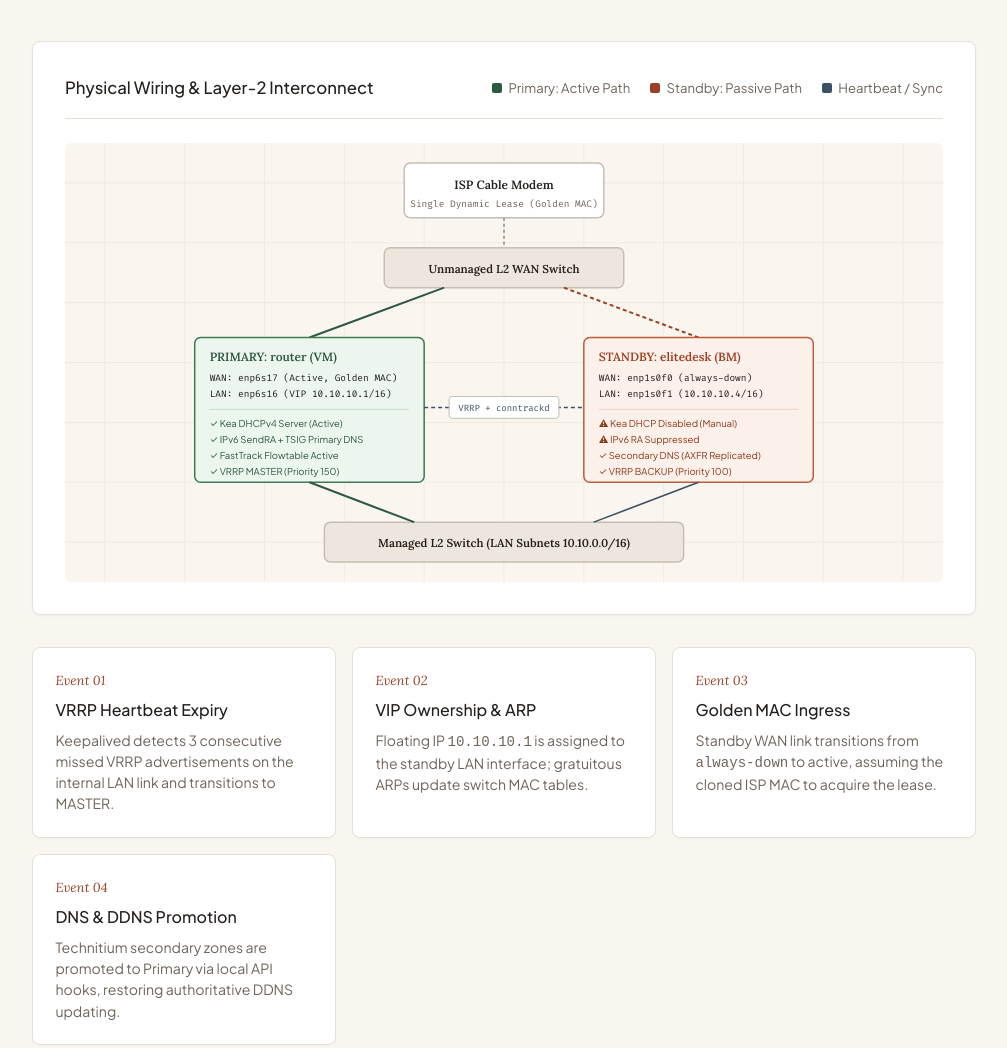
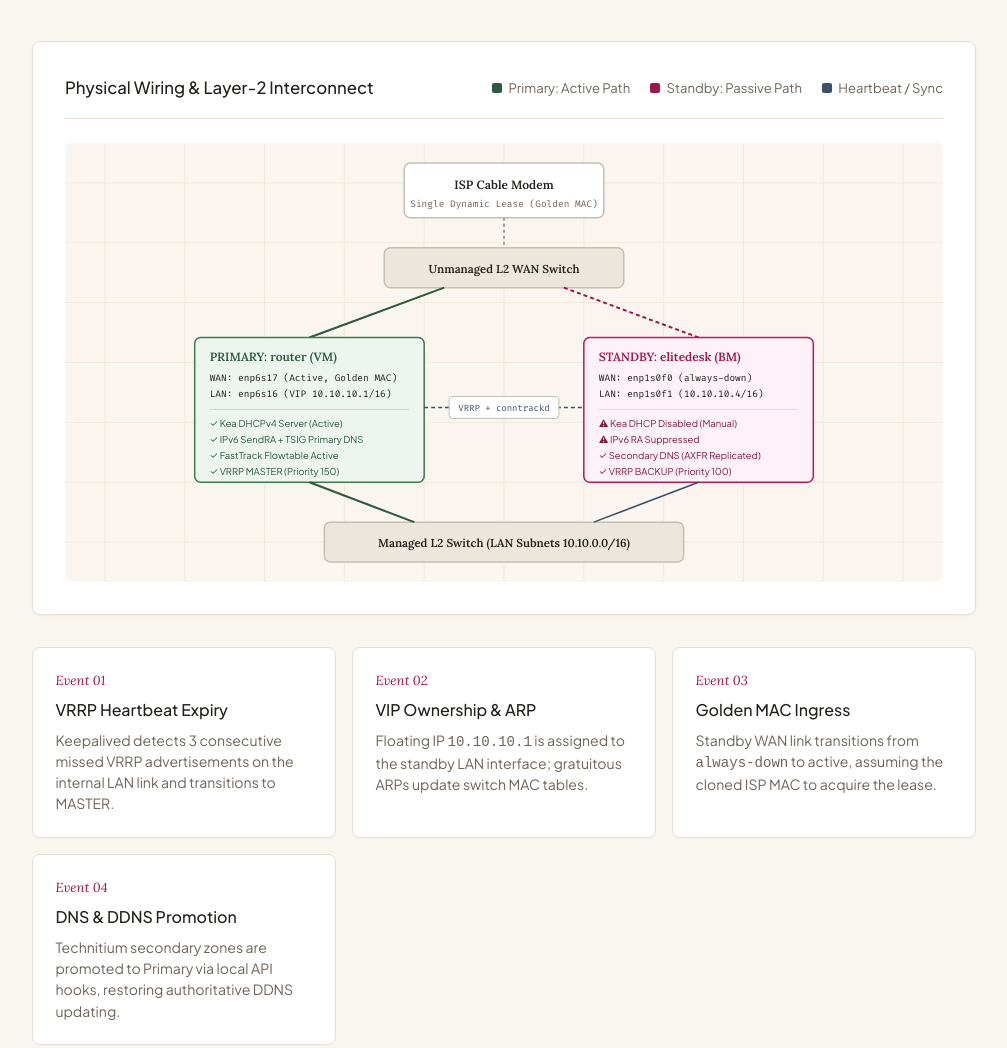
Before and after one commit to deepwatrcreatur/nix-router-optimized, a plain HTML site: page docs/index.html in a window 1280 px wide. Shown: the part 1643-2691 px from the top of the page, without its empty margins (136-1143 px from the left). Drawn offline with Linux system fonts and the light colour scheme.

Commit message:
docs: adopt refined deep magenta and cassis accent palette

```diff
--- a/docs/index.html
+++ b/docs/index.html
@@ -21,11 +21,11 @@
       --text-muted: #6e645a;       /* Warm taupe / stone */
       --text-subtle: #94897d;      /* Muted warm gray */
 
-      /* Editorial Accent: Burnt sienna / Terracotta */
-      --accent: #9c4125;
-      --accent-hover: #7f321b;
-      --accent-subtle: #faece6;
-      --accent-border: #f0cfc2;
+      /* Editorial Accent: Deep Magenta / Cassis */
+      --accent: #9d174d;
+      --accent-hover: #831843;
+      --accent-subtle: #fdf2f8;
+      --accent-border: #fbcfe8;
 
       /* Natural Supporting Tones */
       --sage: #2d5a3f;             /* Forest sage for primary/active states */
@@ -183,7 +183,7 @@
       font-weight: 500;
       text-decoration: none;
       transition: background 0.15s ease;
-      box-shadow: 0 1px 2px rgba(156, 65, 37, 0.15);
+      box-shadow: 0 1px 2px rgba(157, 23, 77, 0.15);
     }
     .btn-primary:hover {
       background: var(--accent-hover);
@@ -718,7 +718,7 @@
 
             <!-- Connections from WAN Switch to Nodes -->
             <path d="M 380 145 L 245 195" stroke="#2d5a3f" stroke-width="2"/>
-            <path d="M 500 145 L 635 195" stroke="#9c4125" stroke-width="2" stroke-dasharray="4 3"/>
+            <path d="M 500 145 L 635 195" stroke="#9d174d" stroke-width="2" stroke-dasharray="4 3"/>
 
             <!-- Primary Node: router (VM) -->
             <g transform="translate(130, 195)">
@@ -735,15 +735,15 @@
 
             <!-- Standby Node: elitedesk (Baremetal) -->
             <g transform="translate(520, 195)">
-              <rect width="230" height="145" rx="6" fill="#fbf0ea" stroke="#bd5d3a" stroke-width="1.5"/>
-              <text x="15" y="24" fill="#9c4125" font-size="12" font-family="'Lora', Georgia, serif" font-weight="600">STANDBY: elitedesk (BM)</text>
+              <rect width="230" height="145" rx="6" fill="#fdf2f8" stroke="#be185d" stroke-width="1.5"/>
+              <text x="15" y="24" fill="#9d174d" font-size="12" font-family="'Lora', Georgia, serif" font-weight="600">STANDBY: elitedesk (BM)</text>
               <text x="15" y="44" fill="#24201d" font-size="9.5" font-family="'Fira Code', monospace">WAN: enp1s0f0 (always-down)</text>
               <text x="15" y="60" fill="#24201d" font-size="9.5" font-family="'Fira Code', monospace">LAN: enp1s0f1 (10.10.10.4/16)</text>
-              <line x1="15" y1="72" x2="215" y2="72" stroke="#f0cfc2" stroke-width="1"/>
-              <text x="15" y="90" fill="#8a3b1a" font-size="9.5">⚠ Kea DHCP Disabled (Manual)</text>
-              <text x="15" y="106" fill="#8a3b1a" font-size="9.5">⚠ IPv6 RA Suppressed</text>
-              <text x="15" y="122" fill="#8a3b1a" font-size="9.5">✓ Secondary DNS (AXFR Replicated)</text>
-              <text x="15" y="138" fill="#8a3b1a" font-size="9.5">✓ VRRP BACKUP (Priority 100)</text>
+              <line x1="15" y1="72" x2="215" y2="72" stroke="#fbcfe8" stroke-width="1"/>
+              <text x="15" y="90" fill="#831843" font-size="9.5">⚠ Kea DHCP Disabled (Manual)</text>
+              <text x="15" y="106" fill="#831843" font-size="9.5">⚠ IPv6 RA Suppressed</text>
+              <text x="15" y="122" fill="#831843" font-size="9.5">✓ Secondary DNS (AXFR Replicated)</text>
+              <text x="15" y="138" fill="#831843" font-size="9.5">✓ VRRP BACKUP (Priority 100)</text>
             </g>
 
             <!-- State Sync / VRRP Link -->
```
Also changed, not shown: 1 other file.
